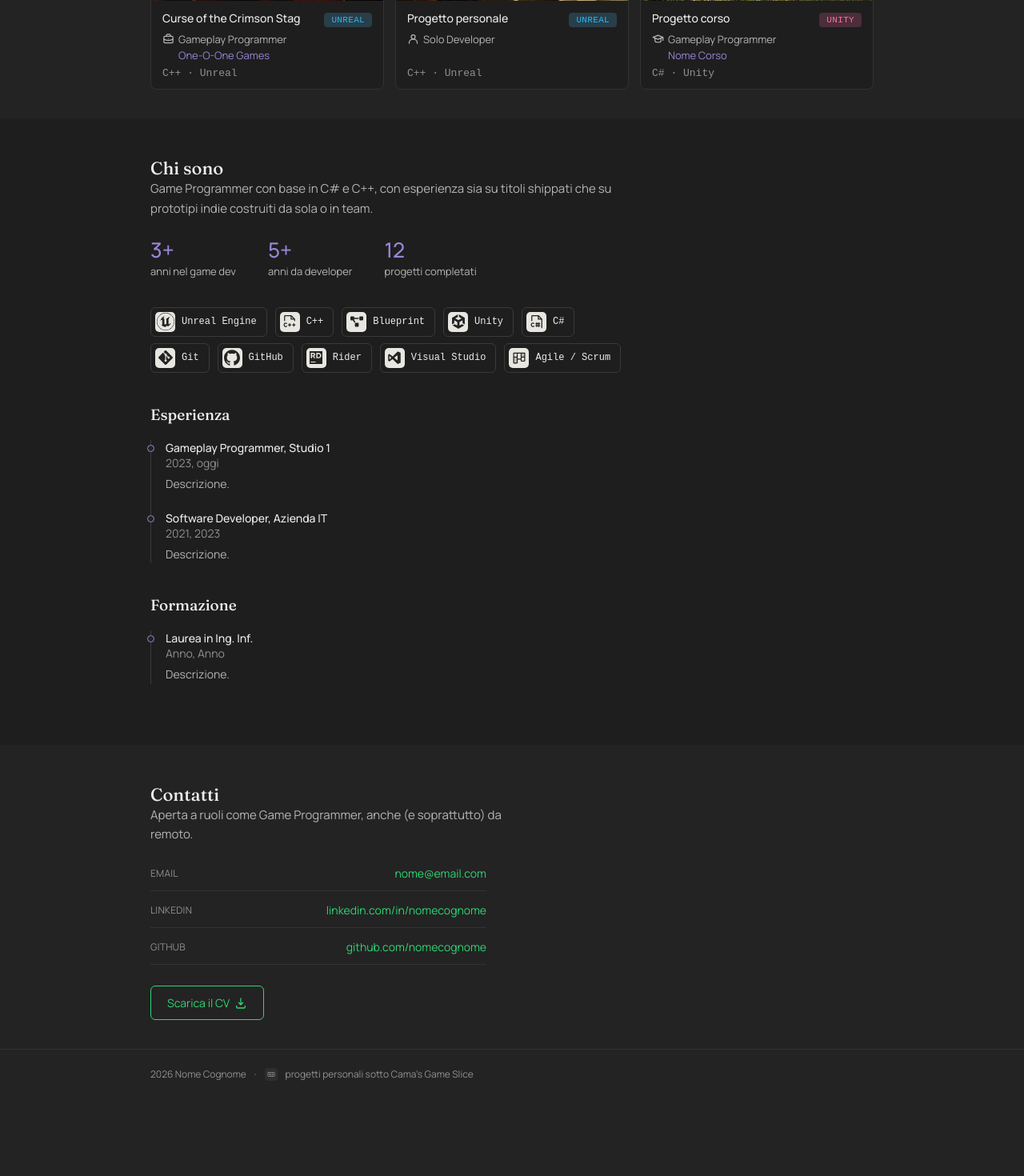
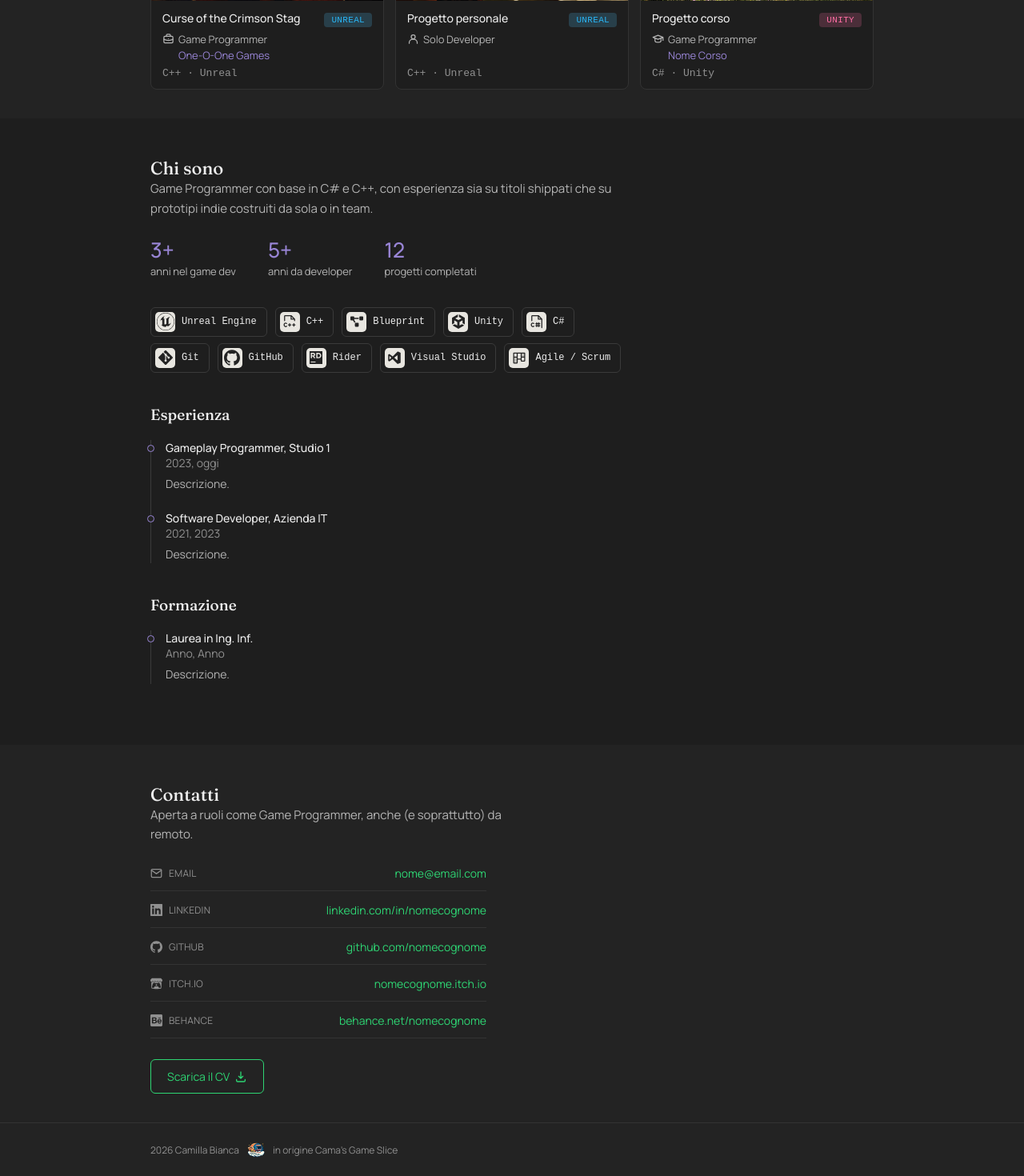
Before and after one commit to camilla-bianca/camilla-bianca.github.io, a React (Vite) app: page / in a window 1280 px wide. Shown: the part 662-2132 px from the top of the page at 80% size. Before the commit the page ends 2035 px from the top, so only its background shows below. Built offline with nearby package versions, Linux system fonts and the light colour scheme.

Commit message:
little adjustments

```diff
--- a/src/components/ContactSection.css
+++ b/src/components/ContactSection.css
@@ -29,9 +29,19 @@
 }
 
 .contact-label {
+  display: flex;
+  align-items: center;
+  gap: 8px;
   color: var(--text-muted);
   font-size: 12px;
   letter-spacing: 0.02em;
+  text-transform: uppercase;
+}
+
+.contact-label-icon {
+  width: 15px;
+  height: 15px;
+  flex-shrink: 0;
 }
 
 .contact-value {
--- a/src/components/ContactSection.jsx
+++ b/src/components/ContactSection.jsx
@@ -10,12 +10,18 @@ function ContactSection() {
       </p>
 
       <div className="contact-list">
-        {contactInfo.map((item) => (
-          <div className="contact-row" key={item.label}>
-            <span className="contact-label">{item.label}</span>
-            <a href={item.href} className="contact-value clickable">{item.value}</a>
-          </div>
-        ))}
+        {contactInfo.map((item) => {
+          const Icon = item.icon
+          return (
+            <div className="contact-row" key={item.label}>
+              <span className="contact-label">
+                <Icon className="contact-label-icon" aria-hidden="true" />
+                {item.label}
+              </span>
+              <a href={item.href} className="contact-value clickable">{item.value}</a>
+            </div>
+          )
+        })}
       </div>
 
       <a href={cvUrl} className="btn-cv" download>
--- a/src/components/Footer.css
+++ b/src/components/Footer.css
@@ -1,5 +1,7 @@
 .footer {
   border-top: 0.5px solid var(--border-default);
+  position: relative;
+  overflow: hidden;
 }
 
 .footer-inner {
@@ -14,17 +16,28 @@
 }
 
 .footer-logo {
-  width: 16px;
-  height: 16px;
-  background: var(--bg-card-image);
+  width: 22px;
+  height: 22px;
+  object-fit: contain;
   border-radius: 4px;
-  display: flex;
-  align-items: center;
-  justify-content: center;
-  color: var(--text-muted);
+  position: relative;
+  z-index: 1;
+  transition: transform 0.3s ease;
 }
 
-.footer-logo svg {
-  width: 10px;
-  height: 10px;
+.footer-logo:hover {
+  transform: translateY(-4px) scale(5);
 }
+
+.footer-text-left,
+.footer-text-right {
+  transition: transform 0.3s ease;
+}
+
+.footer-inner:has(.footer-logo:hover) .footer-text-left {
+  transform: translateX(-40px);
+}
+
+.footer-inner:has(.footer-logo:hover) .footer-text-right {
+  transform: translateX(40px);
+}
--- a/src/components/Footer.jsx
+++ b/src/components/Footer.jsx
@@ -6,16 +6,13 @@ function Footer() {
   return (
     <footer className="footer">
       <div className="footer-inner">
-        <span>{year} Nome Cognome</span>
-        <span>&middot;</span>
-        <div className="footer-logo">
-          <svg viewBox="0 0 24 24" fill="none" stroke="currentColor" strokeWidth="2" strokeLinecap="round" strokeLinejoin="round">
-            <rect x="2" y="6" width="20" height="12" rx="2" />
-            <circle cx="8" cy="12" r="2" />
-            <path d="M14 10h4M14 14h4" />
-          </svg>
-        </div>
-        <span>progetti personali sotto Cama's Game Slice</span>
+        <span className="footer-text-left">{year} Camilla Bianca </span>
+        <img
+          src="/images/cgs/cgs_logo.png"
+          alt="Cama's Game Slice"
+          className="footer-logo"
+        />
+        <span className="footer-text-right">in origine Cama's Game Slice</span>
       </div>
     </footer>
   )
--- a/src/components/ProjectDetail.css
+++ b/src/components/ProjectDetail.css
@@ -19,6 +19,15 @@
   color: var(--accent-primary);
   font-size: 14px;
   text-decoration: none;
+  display: flex;
+  align-items: center;
+  gap: 6px;
+}
+
+.back-link svg {
+  width: 14px;
+  height: 14px;
+  flex-shrink: 0;
 }
 
 .project-detail-logo {
--- a/src/data/contact.js
+++ b/src/data/contact.js
@@ -1,7 +1,39 @@
+import { FiMail } from 'react-icons/fi'
+import { SiGithub, SiItchdotio } from 'react-icons/si'
+import { GrLinkedin } from "react-icons/gr";
+import { ImBehance2 } from "react-icons/im";
+
 export const contactInfo = [
-  { label: 'EMAIL', value: 'nome@email.com', href: 'mailto:nome@email.com' },
-  { label: 'LINKEDIN', value: 'linkedin.com/in/nomecognome', href: 'https://linkedin.com/in/nomecognome' },
-  { label: 'GITHUB', value: 'github.com/nomecognome', href: 'https://github.com/nomecognome' },
+  {
+    label: 'Email',
+    value: 'nome@email.com',
+    href: 'mailto:nome@email.com',
+    icon: FiMail,
+  },
+  {
+    label: 'LinkedIn',
+    value: 'linkedin.com/in/nomecognome',
+    href: 'https://linkedin.com/in/nomecognome',
+    icon: GrLinkedin,
+  },
+  {
+    label: 'GitHub',
+    value: 'github.com/nomecognome',
+    href: 'https://github.com/nomecognome',
+    icon: SiGithub,
+  },
+  {
+    label: 'itch.io',
+    value: 'nomecognome.itch.io',
+    href: 'https://nomecognome.itch.io',
+    icon: SiItchdotio,
+  },
+  {
+    label: 'Behance',
+    value: 'behance.net/nomecognome',
+    href: 'https://behance.net/nomecognome',
+    icon: ImBehance2,
+  },
 ]
 
 export const cvUrl = '/cv.pdf'
--- a/src/data/projects.js
+++ b/src/data/projects.js
@@ -1,7 +1,7 @@
 // Projects ordered from the oldest to the newest
 
 // engine: 'unity' | 'unreal'
-// origin: 'company' | 'personal' | 'course'
+// origin: 'company' | 'personal' | 'course' | 'game-jam'
 // hero.type: 'image' | 'video' | 'embed' | 'youtube'
 
 export const projects = [
@@ -10,12 +10,12 @@ export const projects = [
     title: 'Curse of the Crimson Stag',
     engine: 'unreal',
     origin: 'company',
-    role: 'Gameplay Programmer',
+    role: 'Game Programmer',
     company: 'One-O-One Games',
     companyUrl: 'https://www.oneoonegames.com/',
     stack: 'C++ · Unreal',
     duration: '2 anni',
-    team: '10+ persone',
+    platform: 'PC',
     description: 'Curse of the Crimson Stag è un thriller incentrato sulla trama in cui esplori il labile confine tra eventi soprannaturali e tragedie del passato. Scopri il motivo per cui il lussuoso Whiteroot Hotel è stato abbandonato. I miti locali parlano di uno spirito collerico chiamato il Cervo Cremisi...',
     externalLink: { label: 'Guarda su Steam', url: 'https://store.steampowered.com/app/4669670/Curse_of_the_Crimson_Stag/' },
     hero: { type: 'image', src: '/images/projects/curse-of-the-crimson-stag/gallery-1.jpg' },
@@ -37,7 +37,7 @@ export const projects = [
     companyUrl: null,
     stack: 'C++ · Unreal',
     duration: 'In corso',
-    team: 'Solo',
+    platform: 'PC',
     description: 'Descrizione del progetto.',
     externalLink: { label: 'Guarda su itch.io', url: 'https://itch.io' },
     hero: { type: 'video', src: '/videos/video-hero.mp4' },
@@ -50,12 +50,12 @@ export const projects = [
     title: 'Progetto corso',
     engine: 'unity',
     origin: 'course',
-    role: 'Gameplay Programmer',
+    role: 'Game Programmer',
     company: 'Nome Corso',
     companyUrl: 'https://example.com',
     stack: 'C# · Unity',
     duration: '3 mesi',
-    team: 'Solo',
+    platform: 'PC',
     description: 'Descrizione del progetto.',
     externalLink: { label: 'Guarda su itch.io', url: 'https://itch.io' },
     hero: { type: 'embed', src: 'https://itch.io/embed-upload/5475631?color=232323', width: 960, height: 640, visibleHeight: 590  },
@@ -68,12 +68,12 @@ export const projects = [
     title: 'Game Jam',
     engine: 'unity',
     origin: 'game-jam',
-    role: 'Gameplay Programmer',
+    role: 'Game Programmer',
     company: 'Nome della Jam',
     companyUrl: 'https://itch.io/jam/nome-jam',
     stack: 'C# · Unity',
     duration: '48 ore',
-    team: '4 persone',
+    platform: 'PC',
     description: 'Descrizione del progetto.',
     externalLink: { label: 'Guarda su itch.io', url: 'https://itch.io' },
     hero: { type: 'image', src: '/images/projects/curse-of-the-crimson-stag/gallery-1.jpg' },
@@ -86,12 +86,12 @@ export const projects = [
     title: 'Progetto Test 32',
     engine: 'unreal',
     origin: 'course',
-    role: 'Gameplay Programmer',
+    role: 'Game Programmer',
     company: 'Nome del Corso',
     companyUrl: 'https://itch.io/jam/nome-jam',
     stack: 'C++ · Unreal',
     duration: '4 mesi',
-    team: '6 persone',
+    platform: 'PC',
     description: 'Descrizione del progetto.',
     externalLink: { label: 'Guarda su itch.io', url: 'https://itch.io' },
     hero: { type: 'youtube', videoId: 'CgECediqz7U' },
--- a/src/pages/ProjectDetail.jsx
+++ b/src/pages/ProjectDetail.jsx
@@ -4,6 +4,7 @@ import { getProjectBySlug, getAdjacentProjects, engineLabels } from '../data/pro
 import { useMediaQuery } from '../hooks/useMediaQuery'
 import { IoGameControllerOutline } from 'react-icons/io5'
 import { TbMovie } from "react-icons/tb";
+import { LuLayoutGrid } from "react-icons/lu";
 import Header from '../components/Header'
 import '../components/ProjectDetail.css'
 
@@ -206,7 +207,10 @@ function ProjectDetail() {
     <div>
       <header className="project-detail-header">
         <div className="project-detail-header-inner">
-          <Link to="/#projects" className="back-link">Torna ai progetti</Link>
+          <Link to="/#projects" className="back-link">
+            <LuLayoutGrid />
+            <span>Torna ai progetti</span>
+          </Link>
           <Link to="/" className="project-detail-logo">Nome Cognome</Link>
         </div>
       </header>
@@ -247,12 +251,12 @@ function ProjectDetail() {
               <div className="metadata-value mono">{project.stack}</div>
             </div>
             <div>
-              <div className="metadata-label">DURATA</div>
+              <div className="metadata-label">PERIODO</div>
               <div className="metadata-value">{project.duration}</div>
             </div>
             <div>
-              <div className="metadata-label">TEAM</div>
-              <div className="metadata-value">{project.team}</div>
+              <div className="metadata-label">PIATTAFORMA</div>
+              <div className="metadata-value">{project.platform}</div>
             </div>
             <div>
               <div className="metadata-label">{fourthField.label}</div>
```
Also changed, not shown: public/images/cgs/cgs_logo.png (added).
